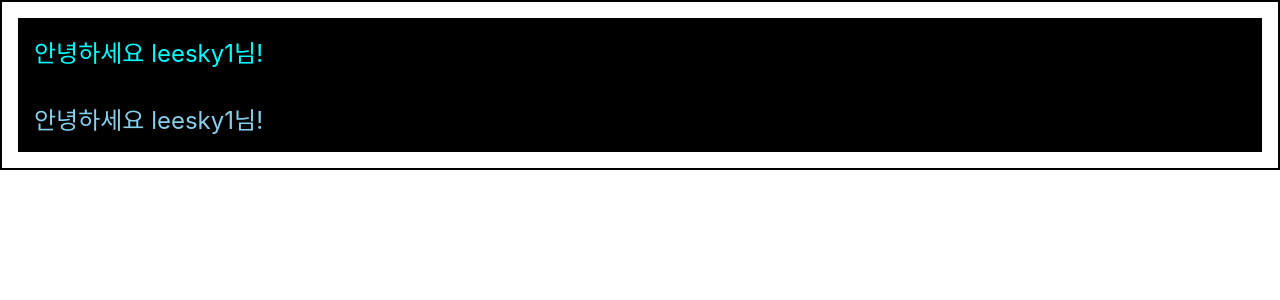
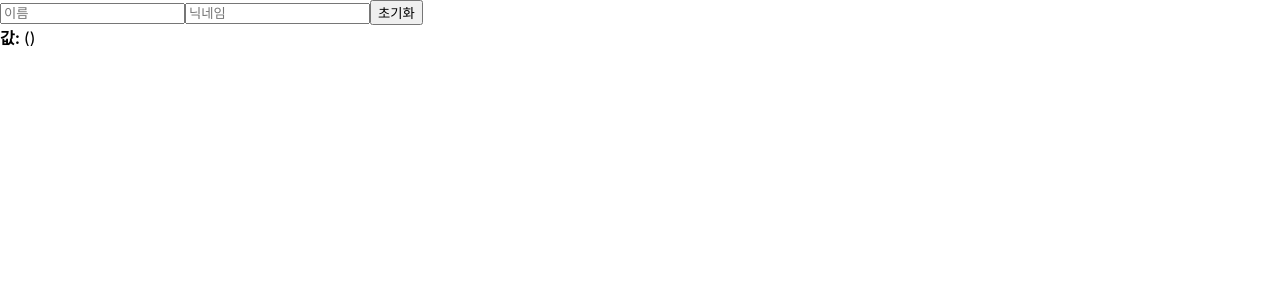
Before and after one commit to le2sky/fictional-octo-doodle, a React (Create React App) app in the folder begin-react/: page / in a window 1280 px wide. Shown: the top 300 px of the page. Built offline with nearby package versions, Linux system fonts and the light colour scheme.

Commit message:
select dom using useRef

```diff
--- a/begin-react/src/App.js
+++ b/begin-react/src/App.js
@@ -1,16 +1,9 @@
 import React from 'react';
-import Hello from './Hello';
-import Wrapper from './Wrapper';
-
 import './App.css'
+import InputSample from './InputSample';
 function App(){
   return (
-    <>
-      <Wrapper>
-        <Hello name="leesky1" color="aqua"/>
-        <Hello name="leesky1" color="skyblue"/>
-      </Wrapper>
-    </>
+    <InputSample/>
   );
 
 }
--- a/begin-react/src/Hello.js
+++ b/begin-react/src/Hello.js
@@ -10,7 +10,12 @@ function Hello(props){
     const user = {
         name: props.name,
     }
-    return <div style={style}>안녕하세요 {user.name}님!</div>
+    return (
+        <div style={style}>
+            { props.isSpecial && <b>*</b>}
+            안녕하세요 {user.name}님!
+        </div>
+    );
 }
 
 Hello.defaultProps = {
--- /dev/null
+++ b/begin-react/src/InputSample.js
@@ -0,0 +1,41 @@
+import React, { useState, useRef }from 'react'
+function InputSample(){
+    const [inputs, setInputs] = useState({
+        name: '',
+        nickName: ''
+    });
+
+    const nameInput = useRef();
+
+    const { name, nickName } = inputs;
+
+    const onChange = (e) => {
+        const { value, name } = e.target;
+        setInputs({
+            ...inputs,
+            [name]: value,
+        });
+    }
+    const onReset = () => {
+        setInputs({
+            name: '',
+            nickName: '',
+        });
+        nameInput.current.focus();
+    }
+    return (
+        <div>
+            <input name="name" placeholder="이름" onChange={onChange} value = {name} ref={nameInput}/>
+            <input name="nickName" placeholder="닉네임" onChange={onChange} value = {nickName} />
+
+            <button onClick={onReset}>초기화</button>
+            <div>
+                <b>값:  </b>
+                {name} ({nickName})
+            </div>
+        </div>
+    );
+
+}
+
+export default InputSample;
```
Also changed, not shown: begin-react/src/Counter.js (added, +24 -0 lines).
